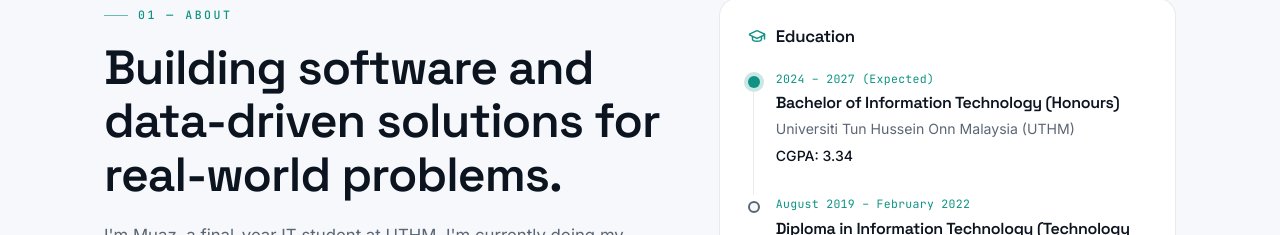
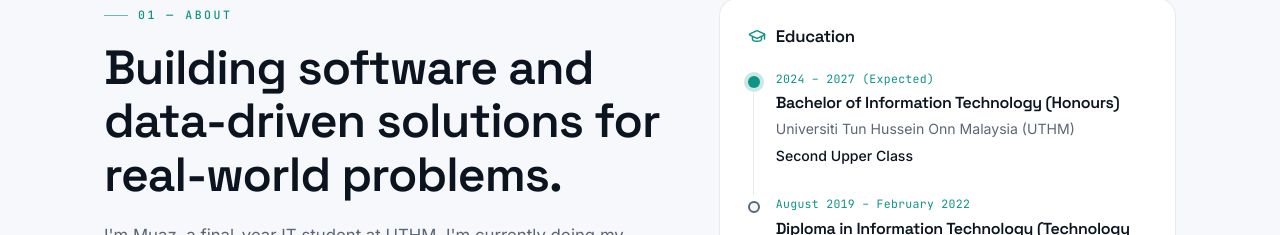
Before and after one commit to muazramzii/muaz-portfolio, a React (Vite) app: page / in a window 1280 px wide. Shown: the part 930-1165 px from the top of the page. Built offline with nearby package versions, Linux system fonts and the light colour scheme.

Commit message:
Education: replace CGPA with Second Upper Class

```diff
--- a/src/components/About.jsx
+++ b/src/components/About.jsx
@@ -60,7 +60,7 @@ export default function About() {
                 <div className="font-mono text-[0.72rem] tracking-wide text-accent">{e.period}</div>
                 <h4 className="my-1 text-[1rem] leading-snug">{e.qualification}</h4>
                 <p className="text-[0.88rem] text-muted">{e.institution}</p>
-                <p className="mt-1 text-[0.88rem] font-medium text-strong">{e.achievement}</p>
+                {e.achievement && <p className="mt-1 text-[0.88rem] font-medium text-strong">{e.achievement}</p>}
               </div>
             ))}
           </div>
--- a/src/data.js
+++ b/src/data.js
@@ -42,7 +42,7 @@ export const education = [
     period: '2024 – 2027 (Expected)',
     qualification: 'Bachelor of Information Technology (Honours)',
     institution: 'Universiti Tun Hussein Onn Malaysia (UTHM)',
-    achievement: 'CGPA: 3.34',
+    achievement: 'Second Upper Class',
     current: true,
   },
   {
```
